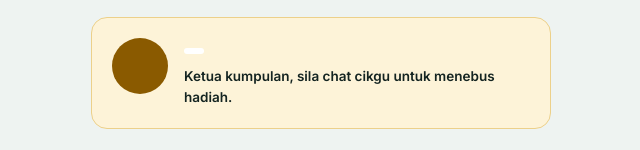
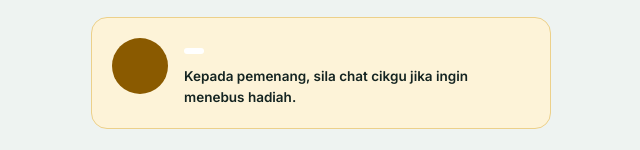
Before and after one commit to matraplah/SemakMarkahExam, a plain HTML site: page index.html in a window 1280 px wide. Shown: the part 430-580 px from the top of the page, without its empty margins (319-959 px from the left). Drawn offline with Linux system fonts and the light colour scheme.

Commit message:
Update index.html

```diff
--- a/index.html
+++ b/index.html
@@ -153,7 +153,7 @@ footer { text-align: center; font-size: 12px; color: var(--muted); }
       <h3 id="p-tajuk"></h3>
       <p id="p-teks"></p>
       <div class="meta"><span class="pill" id="p-hadiah"></span><span class="pill" id="p-topik" hidden=""></span></div>
-      <p class="tebus">Ketua kumpulan, sila chat cikgu untuk menebus hadiah.</p>
+      <p class="tebus">Kepada pemenang, sila chat cikgu jika ingin menebus hadiah.</p>
     </div>
   </section>
 
```
